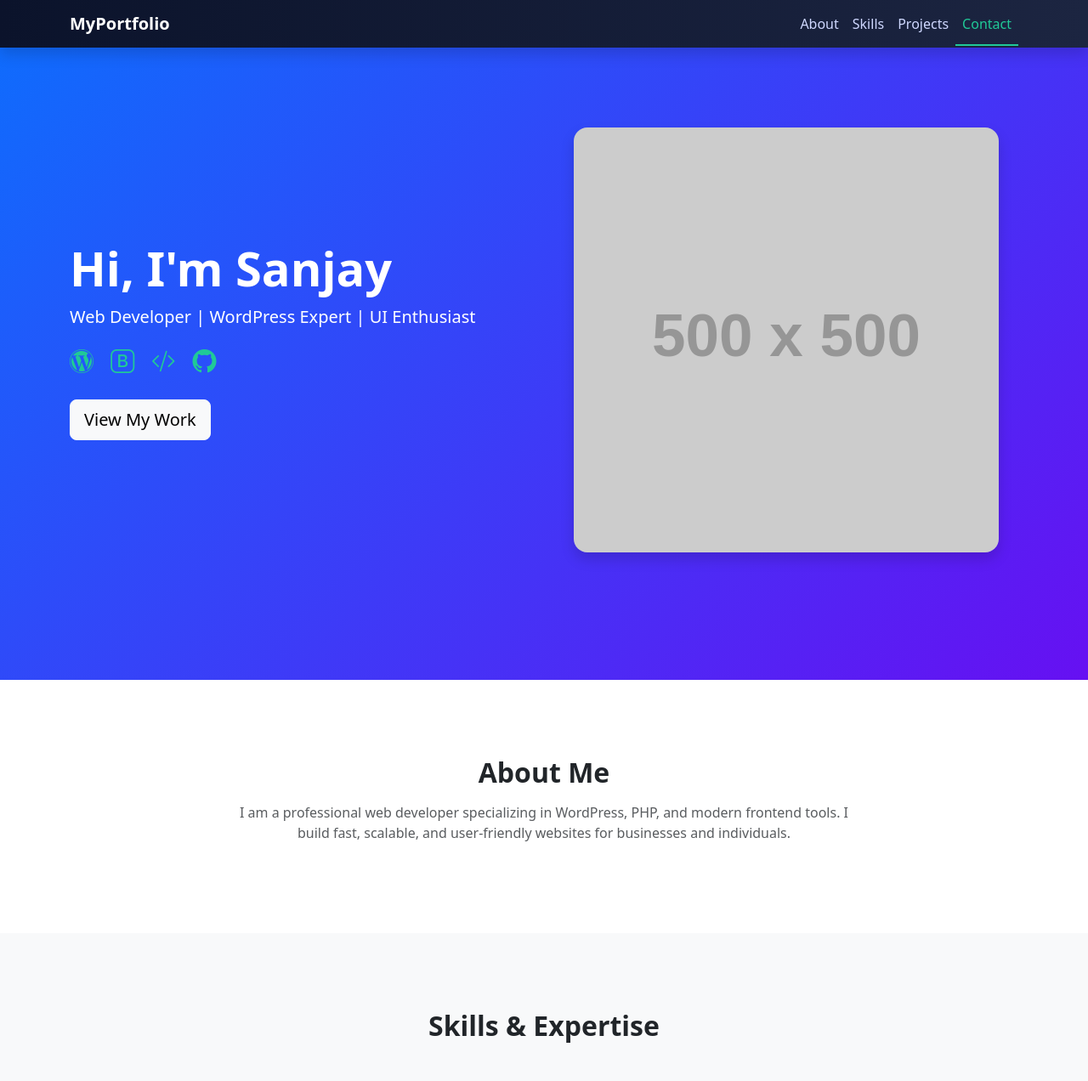
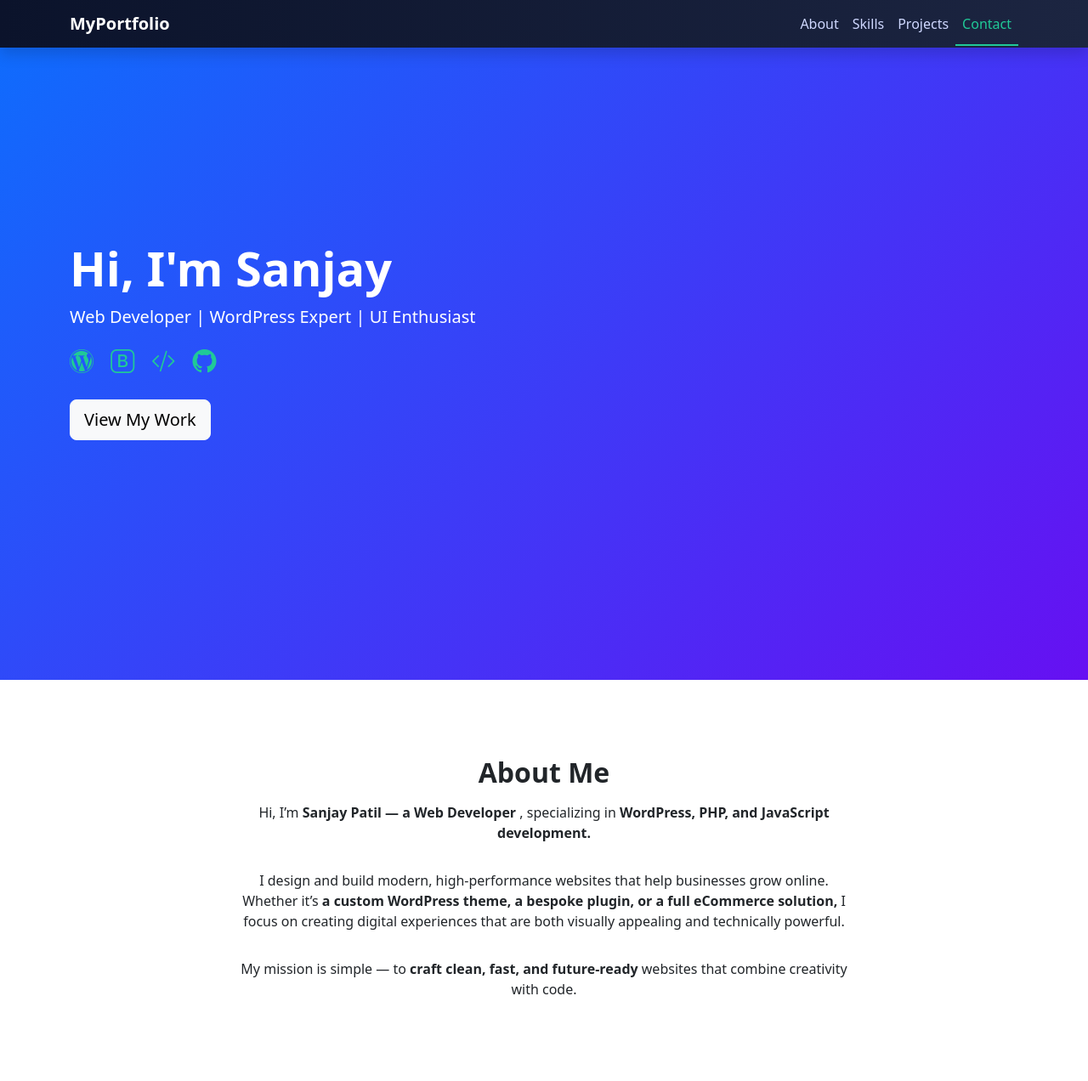
Before and after one commit to sepatil/sepatil.github.io, a website built with Vite: page index.html in a window 1280 px wide. Shown: the top 1272 px of the page at 85% size. Built offline with nearby package versions, Linux system fonts and the light colour scheme; placeholder pictures from the web are drawn by us.

Commit message:
about us change

```diff
--- a/index.html
+++ b/index.html
@@ -172,13 +172,7 @@
             </div>
             <a href="#projects" class="btn btn-light btn-lg">View My Work</a>
           </div>
-          <div class="col-lg-6 text-center mt-5 mt-lg-0">
-            <img
-              src="https://via.placeholder.com/500x500.png?text=Developer+Illustration"
-              alt="Hero Image"
-              class="img-fluid rounded-4 shadow"
-            />
-          </div>
+
         </div>
       </div>
     </section>
@@ -189,10 +183,17 @@
         <div class="row justify-content-center">
           <div class="col-lg-8 text-center">
             <h2 class="fw-bold mb-3">About Me</h2>
-            <p class="text-muted">
-              I am a professional web developer specializing in WordPress, PHP,
-              and modern frontend tools. I build fast, scalable, and
-              user-friendly websites for businesses and individuals.
+            <p class="pb-3">
+              Hi, I’m <b>Sanjay Patil — a Web Developer </b>, specializing in <b>WordPress, PHP, and JavaScript
+                development.</b>
+            </p>
+            <p class="pb-3">
+              I design and build modern, high-performance websites that help businesses grow online.
+              Whether it’s <b>a custom WordPress theme, a bespoke plugin, or a full eCommerce solution,</b> I focus on
+              creating digital experiences that are both visually appealing and technically powerful.
+            </p>
+            <p class="pb-3">
+              My mission is simple — to <b>craft clean, fast, and future-ready</b> websites that combine creativity with code.
             </p>
           </div>
         </div>
```
